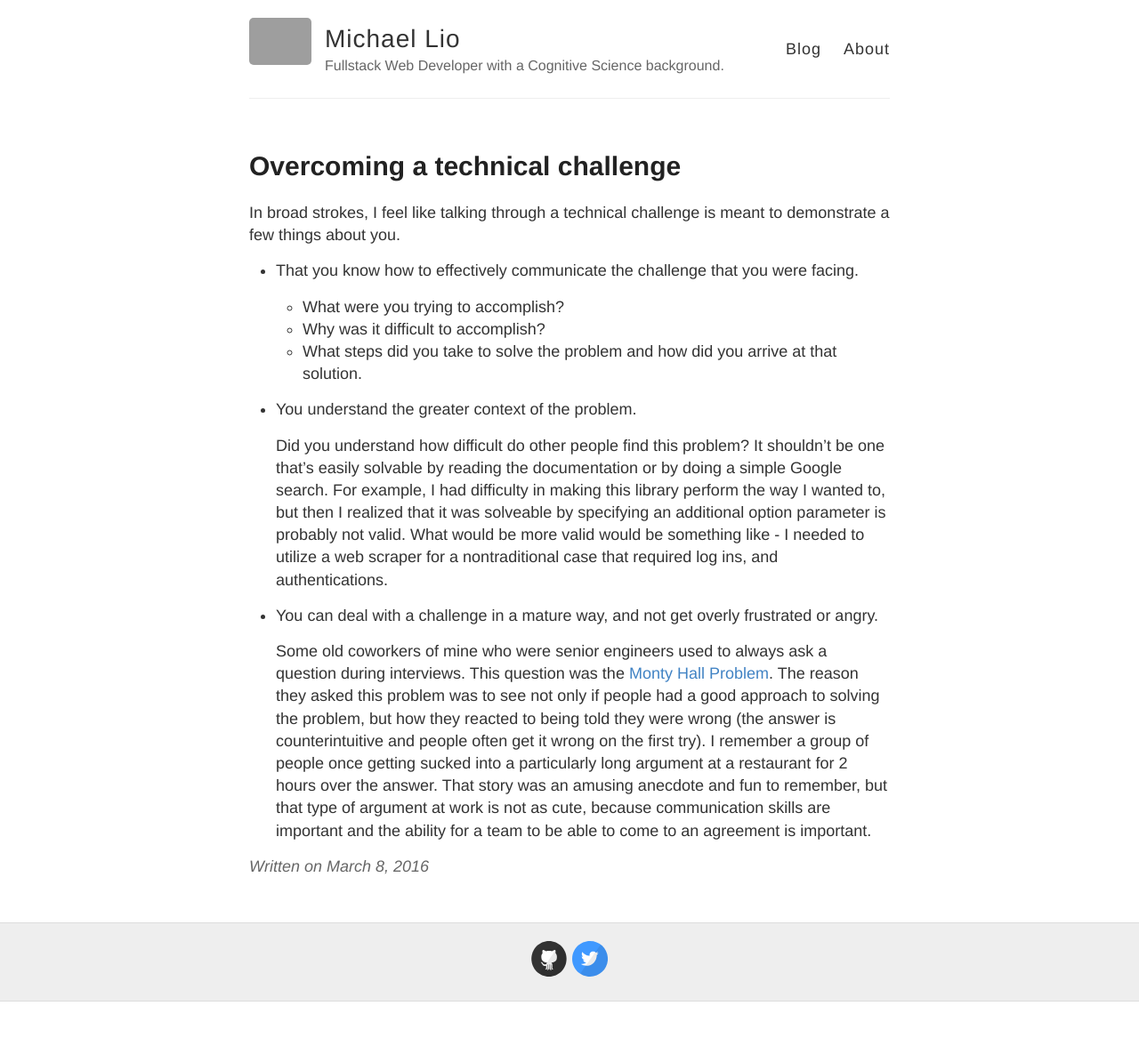
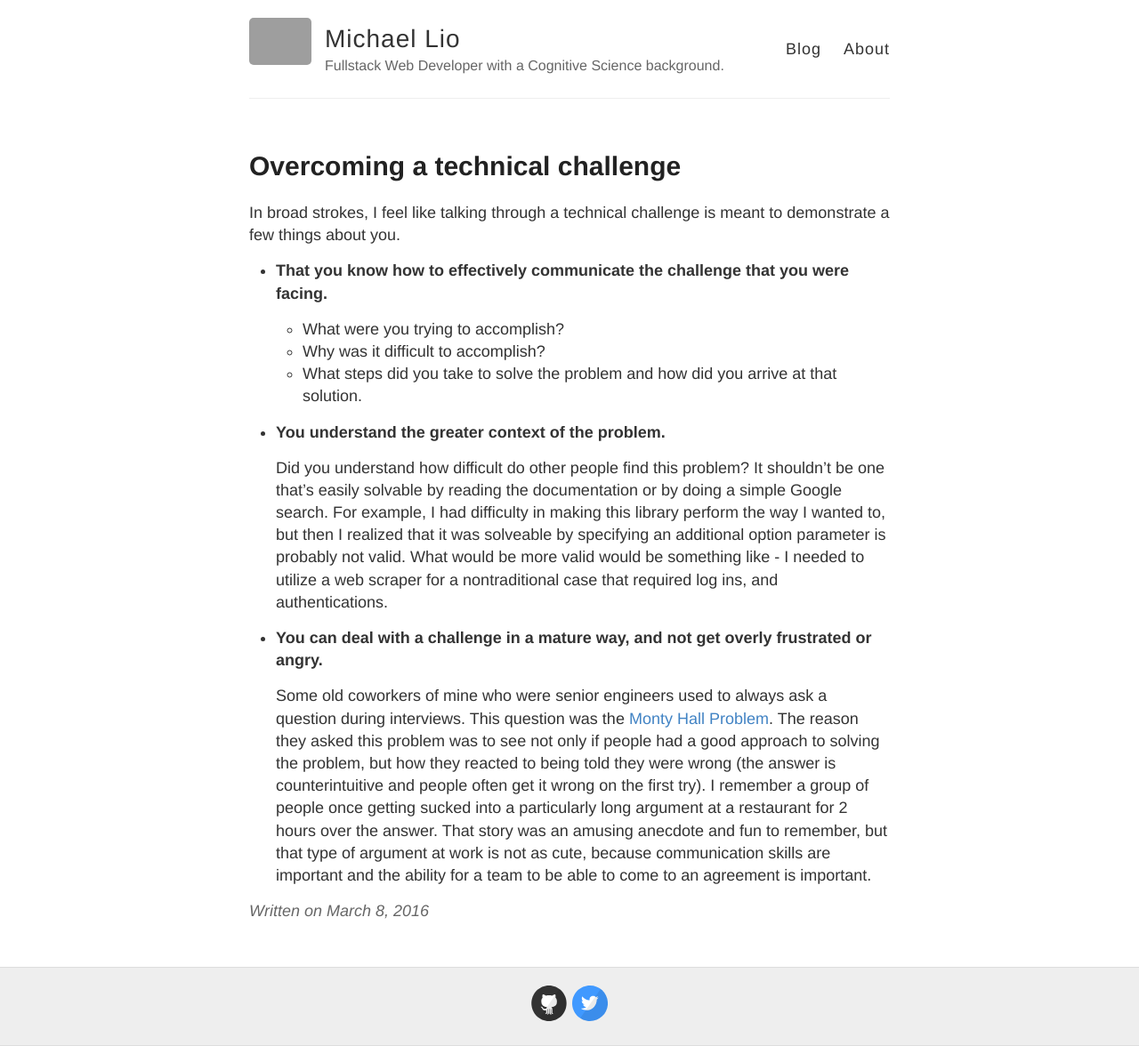
Before and after one commit to mliou8/mliou8.github.io, a Jekyll site: the page built from _posts/2016-3-8-Technical-Challenges.md, in a window 1280 px wide. Shown: the whole page at 89% size. Built offline with Jekyll 4.4.1, drawn with Linux system fonts in a browser that asks for light colours; before the commit the page ends 1126 px from its top, so only the background shows below that; grey boxes are pictures that could not be loaded.

```diff
--- a/_posts/2016-3-8-Technical-Challenges.md
+++ b/_posts/2016-3-8-Technical-Challenges.md
@@ -5,17 +5,17 @@ title: Overcoming a technical challenge
 
 In broad strokes, I feel like talking through a technical challenge is meant to demonstrate a few things about you.
 
-* That you know how to effectively communicate the challenge that you were facing.
+* __That you know how to effectively communicate the challenge that you were facing.__
 
   * What were you trying to accomplish?
   * Why was it difficult to accomplish?
   * What steps did you take to solve the problem and how did you arrive at that solution.
 
-* You understand the greater context of the problem.
+* __You understand the greater context of the problem.__
 
    Did you understand how difficult do other people find this problem? It shouldn't be one that's easily solvable by reading the documentation or by doing a simple Google search. For example, I had difficulty in making this library perform the way I wanted to, but then I realized that it was solveable by specifying an additional option parameter is probably not valid. What would be more valid would be something like - I needed to utilize a web scraper for a nontraditional case that required log ins, and authentications.
 
 
-* You can deal with a challenge in a mature way, and not get overly frustrated or angry.
+* __You can deal with a challenge in a mature way, and not get overly frustrated or angry.__
 
    Some old coworkers of mine who were senior engineers used to always ask a question during interviews. This question was the  [Monty Hall Problem](https://en.wikipedia.org/wiki/Monty_Hall_problem "Monty Hall Problem"). The reason they asked this problem was to see not only if people had a good approach to solving the problem, but how they reacted to being told they were wrong (the answer is counterintuitive and people often get it wrong on the first try). I remember a group of people once getting sucked into a particularly long argument at a restaurant for 2 hours over the answer. That story was an amusing anecdote and fun to remember, but that type of argument at work is not as cute, because communication skills are important and the ability for a team to be able to come to an agreement is important.
```
